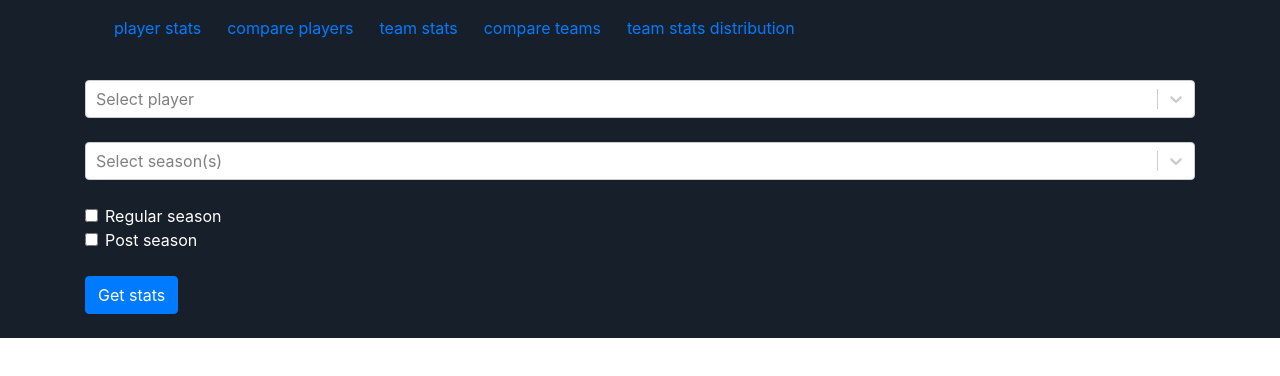
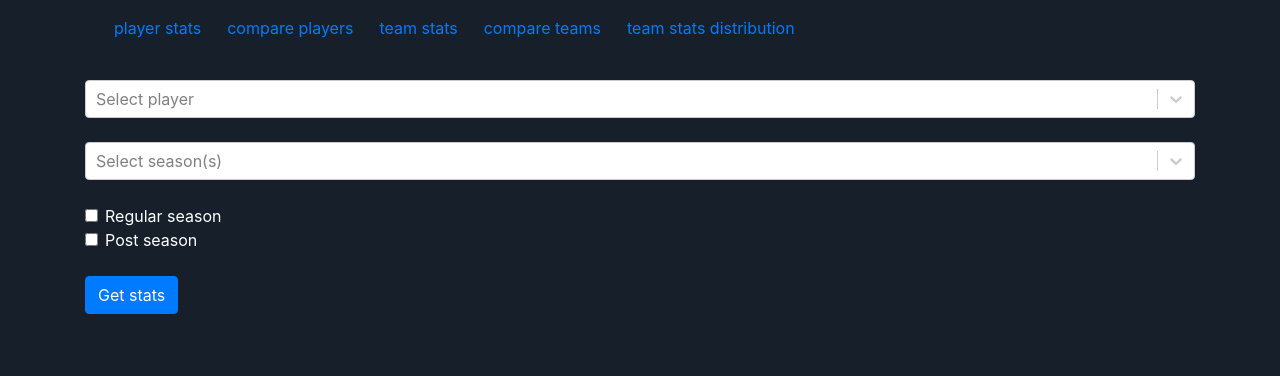
Before and after one commit to PTParta/nba_stat_app, a React (Create React App) app in the folder frontend/: page / in a window 1280 px wide. Shown: the top 376 px of the page. Built offline with nearby package versions, Linux system fonts and the light colour scheme; no server answers.

Commit message:
Add styling to extend the style to the bottom of the screen

```diff
--- a/frontend/src/App.js
+++ b/frontend/src/App.js
@@ -44,7 +44,12 @@ function App() {
 
   return (
     <Router>
-      <div style={{ backgroundColor: "#17202A" }}>
+      <div style={{
+        backgroundColor: "#17202A",
+        height: '100vh',
+        display: 'flex',
+        flexDirection: 'column'
+      }}>
         <div className="container" style={{ backgroundColor: "#17202A" }} >
           <NavigationBar />
           {playerStats.length > 0
@@ -84,6 +89,7 @@ function App() {
           <br></br>
           <br></br>
         </div>
+
       </div>
     </Router>
   );
--- a/frontend/src/components/PlayerStats.js
+++ b/frontend/src/components/PlayerStats.js
@@ -164,7 +164,7 @@ const PlayerStats = ({ playerStats, teams, selectedSeasons, regularSeasonSelecte
       <h3 style={{ color: 'white', paddingLeft: '30px' }} >
         {playerStats[0].player.first_name} {playerStats[0].player.last_name}
       </h3>
-      <h5 style={{ color: 'white', paddingLeft: '30px' }}>
+      {/* <h5 style={{ color: 'white', paddingLeft: '30px' }}>
         {Math.min.apply(Math, seasonsNumberFormat)} - {Math.max.apply(Math, seasonsNumberFormat)}
       </h5>
       {regularSeasonSelected ? <h5 style={{ color: 'white', paddingLeft: '30px' }}>
@@ -172,8 +172,8 @@ const PlayerStats = ({ playerStats, teams, selectedSeasons, regularSeasonSelecte
       </h5> : <></>}
       {postSeasonSelected ? <h5 style={{ color: 'white', paddingLeft: '30px' }}>
         Post seasons
-      </h5> : <></>}
-
+      </h5> : <></>} */}
+      <br></br>
       <div className='chart'>
 
         {/*  {statsData ? <Line
```
